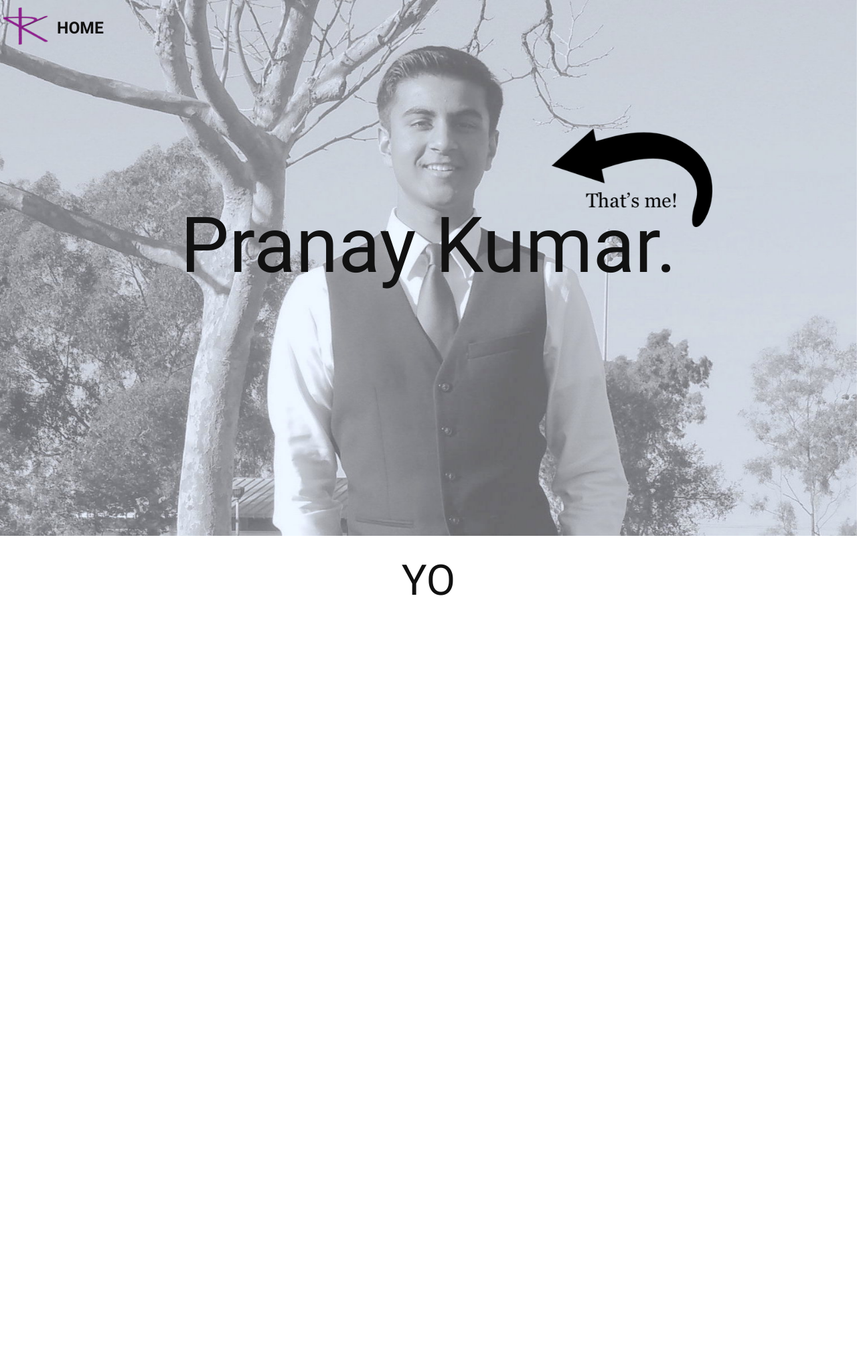
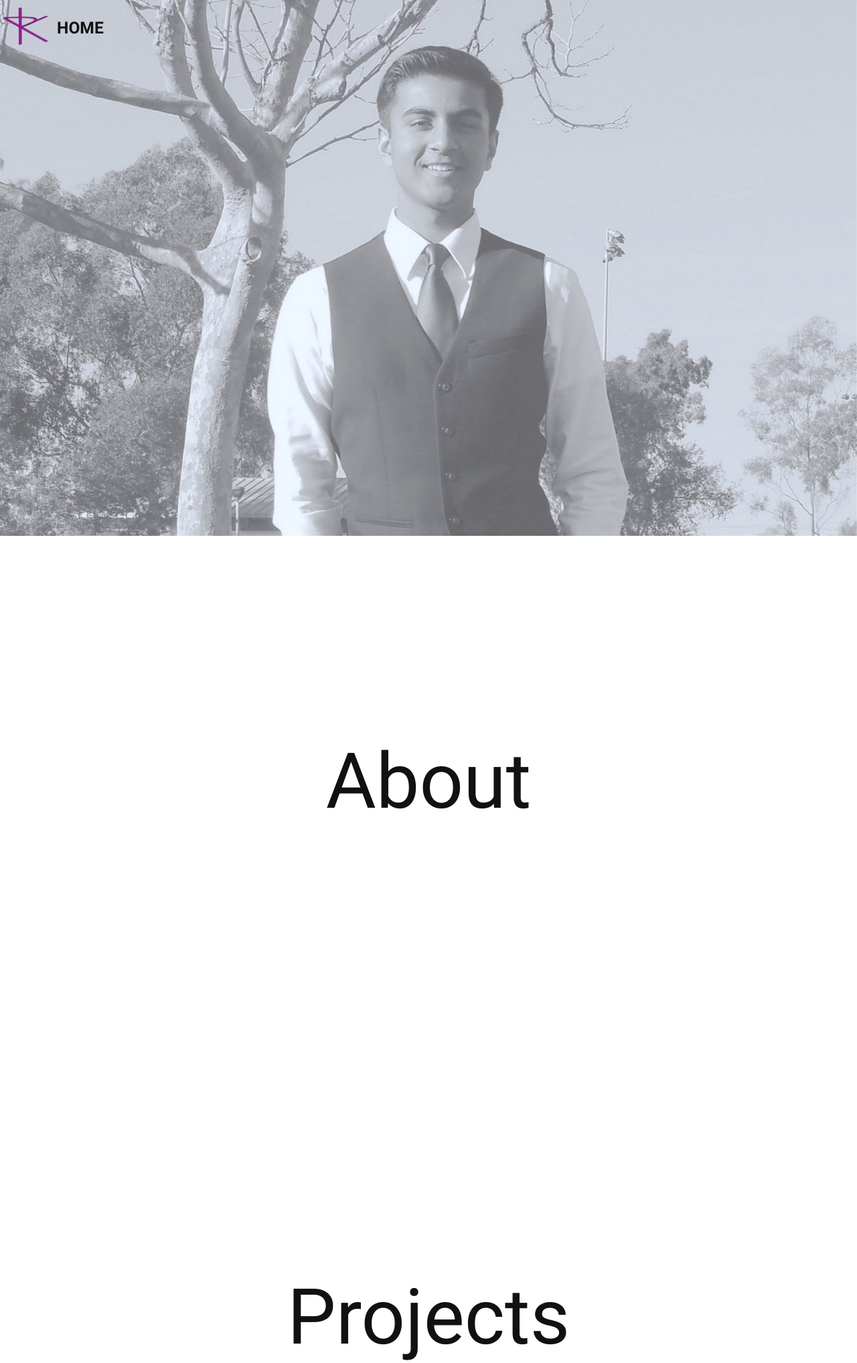
Before and after one commit to PranayJuneCS/Website, a PHP site: page / in a window 1280 px wide. Shown: the top 2035 px of the page at 67% size. Before the commit the page ends 889 px from the top, so only its background shows below. Run offline with PHP 8.4, Linux system fonts and the light colour scheme; some libraries are stand-ins or nearby versions.

Commit message:
divs for rest of pages

```diff
--- a/css/main.css
+++ b/css/main.css
@@ -18,12 +18,22 @@
   overflow: hidden;
 }
 
-.about-me {
+.full-screen {
   height: 100vh;
   width: 100vw;
   position: relative;
   text-align: center;
   overflow: hidden;
+}
+
+.full-screen h1 {
+  font-size: 9vw;
+  height: 15vw;
+  position: absolute;
+  top: 50%;
+  margin-top: -7.5vw;
+  width: 100%;
+  text-align: center;
 }
 
 .page-header h1 {
@@ -122,7 +132,7 @@
   background-color: transparent;
   position: fixed;
   top: 0%;
-  z-index: 5;
+  z-index: 50;
   display: flex;
   align-items: center;
 }
@@ -132,6 +142,7 @@
   display: block;
   padding-right: 5px;
   cursor: pointer;
+  z-index: 500;
   -webkit-tap-highlight-color: rgba(255, 255, 255, 0);
 }
 
--- a/index.html
+++ b/index.html
@@ -5,8 +5,8 @@
     <meta name='viewport' content='width=device-width, initial-scale=1' />
     <title>Pranay Kumar</title>
     <script src="scripts/vendors/jquery.min.js"></script>
-    <script src="scripts/vendors/scrollTo.min.js"></script>
     <script src="scripts/vendors/materialize.min.js"></script>
+    <script src="https://cdn.jsdelivr.net/jquery.scrollto/2.1.2/jquery.scrollTo.min.js"></script>
     <link rel='stylesheet' href='css/materialize.min.css' />
     <link rel="stylesheet" href="https://cdnjs.cloudflare.com/ajax/libs/animate.css/3.5.2/animate.min.css">
     <link rel='stylesheet' href='css/main.css' />
@@ -16,24 +16,36 @@
       <img src="images/logo.png">
       <h5 id='current-nav-page'>HOME</h5>
     </div>
-    <div class="page-header animated fadeIn">
+    <div id="page-home" class="page-header animated fadeIn">
       <div id="thats-me" class="animated hide">
         <img src="images/arrow.png">
       </div>
       <h1 id="call-me" class="animated hide">Pranay Kumar.</h1>
       <div class="hover-menu"></div>
     </div>
-    <div class="about-me">
-      <h1>YO</h1>
+    <div id="page-about" class="full-screen">
+      <h1>About</h1>
+      <div class="hover-menu"></div>
+    </div>
+    <div id="page-projects" class="full-screen">
+      <h1>Projects</h1>
+      <div class="hover-menu"></div>
+    </div>
+    <div id="page-stuff" class="full-screen">
+      <h1>Stuff</h1>
+      <div class="hover-menu"></div>
+    </div>
+    <div id="page-contact" class="full-screen">
+      <h1>Contact</h1>
       <div class="hover-menu"></div>
     </div>
     <div id="mySidenav" class="sidenav">
       <a href="javascript:void(0)" class="closebtn">&times;</a>
-      <a class="active" href="#">HOME</a>
-      <a href="#">ABOUT</a>
-      <a href="#">PROJECTS</a>
-      <a href="#">STUFF</a>
-      <a href="#">CONTACT</a>
+      <a id="home" class="item active" href="#">HOME</a>
+      <a id="about" class="item" href="#about">ABOUT</a>
+      <a id="projects" class="item" href="#projects">PROJECTS</a>
+      <a id="stuff" class="item" href="#stuff">STUFF</a>
+      <a id="contact" class="item" href="#contact">CONTACT</a>
     </div>
     <script src="scripts/index.js"></script>
   </body>
--- a/scripts/index.js
+++ b/scripts/index.js
@@ -1,4 +1,5 @@
 $(function() {
+  $.scrollTo($("#page-home"), 1000);
   let activePage = "HOME";
   let navOpen = false;
 
@@ -69,12 +70,20 @@
     closeNav();
   });
 
-  $(".page-header").on('click', () => {
+  $(".page-header, .about-me").on('click', () => {
     if (isMobile.any()) {
       if (navOpen) {
         closeNav();
       }
     }
+  });
+
+  $(".item").on('click', (event) => {
+    $.scrollTo($("#page-" + event.target.id), 1000);
+    closeNav();
+    activePage = event.target.id.toUpperCase();
+    $(".active").removeClass("active");
+    $("#" + event.target.id).addClass("active");
   });
 
   setTimeout( () => {
```
